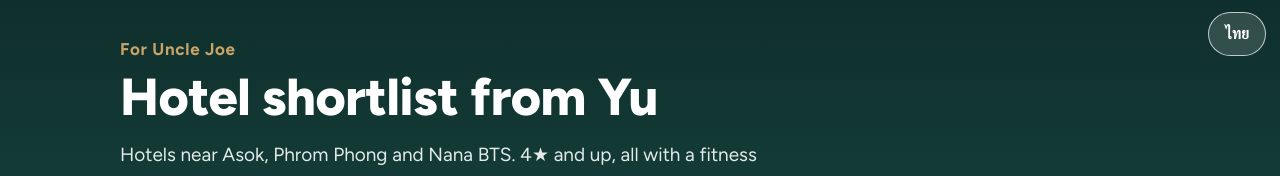
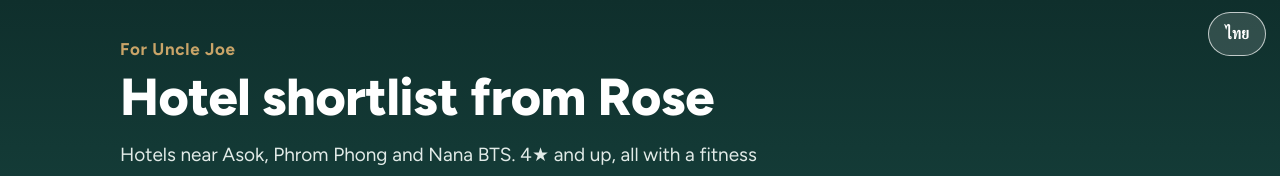
Before and after one commit to charoenpoljr-eve/bkk-hotel-compare, a plain HTML site: page index.html in a window 1280 px wide. Shown: the top 176 px of the page. Drawn offline with Linux system fonts and the light colour scheme.

Commit message:
Update index.html

```diff
--- a/index.html
+++ b/index.html
@@ -1,4 +1,4 @@
-<!DOCTYPE html><html lang="en"><head><meta charset="utf-8"><meta name="viewport" content="width=device-width, initial-scale=1, viewport-fit=cover"><title>Hotel shortlist from Yu</title>
+<!DOCTYPE html><html lang="en"><head><meta charset="utf-8"><meta name="viewport" content="width=device-width, initial-scale=1, viewport-fit=cover"><title>Hotel shortlist from Rose</title>
 <link rel="preconnect" href="https://fonts.googleapis.com"><link href="https://fonts.googleapis.com/css2?family=Cormorant+Garamond:wght@600;700&family=Figtree:wght@400;600;700;800&display=swap" rel="stylesheet">
 <style>
 :root{--bg:#ffffff;--card:#fff;--ink:#0f2a43;--mute:#566b7d;--line:#d9e2e8;--brand:#0e7c86;--brand-ink:#fff;--hi:#e3f4f1;--star:#d98a00;box-sizing:border-box;padding-top:env(safe-area-inset-top,0px);padding-bottom:env(safe-area-inset-bottom,0px);color-scheme:light}
@@ -176,7 +176,7 @@ body:has(.tray.on){padding-bottom:130px}
 .hint{font-size:14px}
 }
 </style></head><body>
-<header><button id="lg" class="lg" type="button" aria-label="Language">ไทย</button><div class="hart" id="hart"></div><div class="w"><p class="from">For Uncle Joe</p><h1>Hotel shortlist from Yu</h1><p>Hotels near Asok, Phrom Phong and Nana BTS. 4★ and up, all with a fitness centre. Tap a station to filter, and tap “Compare” on up to 4 hotels to see them side by side.</p></div></header>
+<header><button id="lg" class="lg" type="button" aria-label="Language">ไทย</button><div class="hart" id="hart"></div><div class="w"><p class="from">For Uncle Joe</p><h1>Hotel shortlist from Rose</h1><p>Hotels near Asok, Phrom Phong and Nana BTS. 4★ and up, all with a fitness centre. Tap a station to filter, and tap “Compare” on up to 4 hotels to see them side by side.</p></div></header>
 <nav class="tabs" role="tablist"><button class="tab" role="tab" id="th" aria-selected="true">Hotels</button><button class="tab" role="tab" id="tt" aria-selected="false">Things to see</button><button class="tab" role="tab" id="ta" aria-selected="false">The areas</button></nav>
 <div id="vh"><div class="ctl"><div class="bar"><div class="seg" id="seg" role="group" aria-label="Station"></div>
 <label>Sort <select id="sort"><option value="p">Price: low to high</option><option value="pd">Price: high to low</option><option value="w">Closest to BTS</option><option value="r">Top rated</option></select></label>
@@ -345,7 +345,7 @@ const TH={
 "5-star hotel steps from Phrom Phong BTS, near the EM malls":"โรงแรม 5 ดาว เดินไม่กี่ก้าวถึง BTS พร้อมพงษ์ ใกล้ห้าง EM",
 "Apartment-style rooms; pool and kids’ play room; 5 min walk to BTS":"ห้องสไตล์อพาร์ตเมนต์ มีสระและห้องเล่นเด็ก เดิน 5 นาทีถึง BTS",
 
-"For Uncle Joe":"สำหรับลุงโจ","Hotel shortlist from Yu":"รายชื่อโรงแรมจากยุ",
+"For Uncle Joe":"สำหรับลุงโจ","Hotel shortlist from Rose":"รายชื่อโรงแรมจากโรส",
 "Hotels near Asok, Phrom Phong and Nana BTS. 4★ and up, all with a fitness centre. Tap a station to filter, and tap “Compare” on up to 4 hotels to see them side by side.":"โรงแรมใกล้ BTS อโศก พร้อมพงษ์ และนานา ระดับ 4 ดาวขึ้นไป มีฟิตเนสทุกแห่ง แตะชื่อสถานีเพื่อกรอง และแตะ “เปรียบเทียบ” ได้สูงสุด 4 โรงแรมเพื่อดูเทียบกัน",
 "Hotels":"โรงแรม","Things to see":"สถานที่เที่ยว","The areas":"ย่านต่างๆ","Sort":"เรียงตาม",
 "Price: low to high":"ราคา: ต่ำไปสูง","Price: high to low":"ราคา: สูงไปต่ำ","Closest to BTS":"ใกล้ BTS ที่สุด","Top rated":"คะแนนสูงสุด",
```
